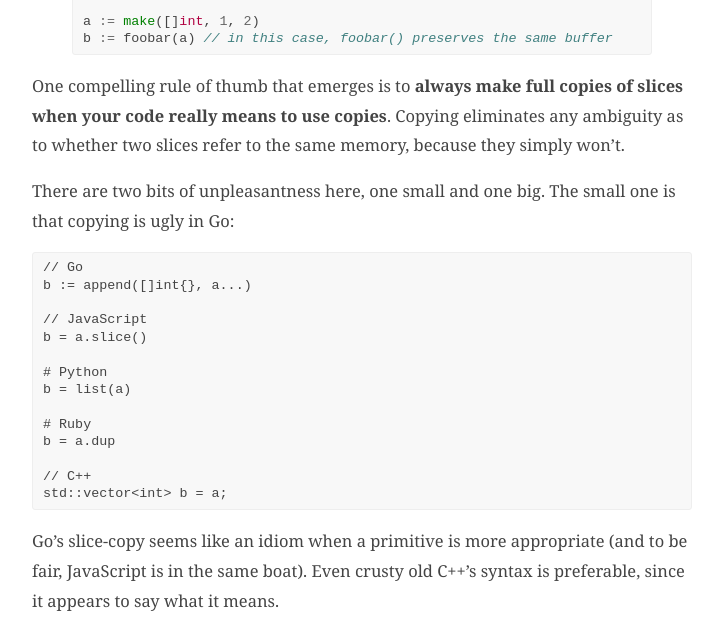
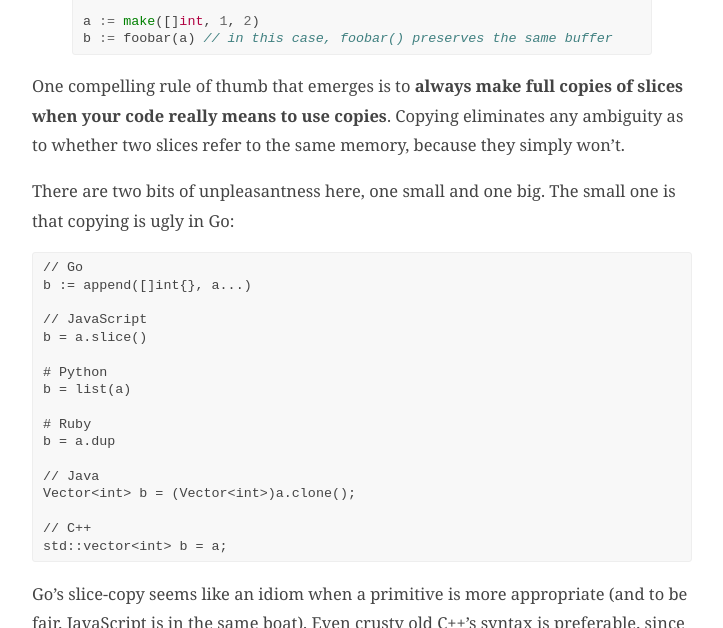
Before and after one commit to jeffomatic/jeffomatic.github.io, a Jekyll site: the page built from _posts/2015-01-27-appending-to-slices-in-go.md, in a window 1280 px wide and 900 px high, scrolled down 3064 px, cut to the strip 0-628 px from the top of the window. Shown: the whole strip, without its empty margins (278-1001 px from the left). Built offline with Jekyll 4.4.1, drawn with Linux system fonts in a browser that asks for light colours; some web fonts are replaced.

Commit message:
slices article: add java example

````diff
--- a/_posts/2015-01-27-appending-to-slices-in-go.md
+++ b/_posts/2015-01-27-appending-to-slices-in-go.md
@@ -101,6 +101,9 @@ b = list(a)
 # Ruby
 b = a.dup
 
+// Java
+Vector<int> b = (Vector<int>)a.clone();
+
 // C++
 std::vector<int> b = a;
 ```
````
Also changed, not shown: 1 other file.
